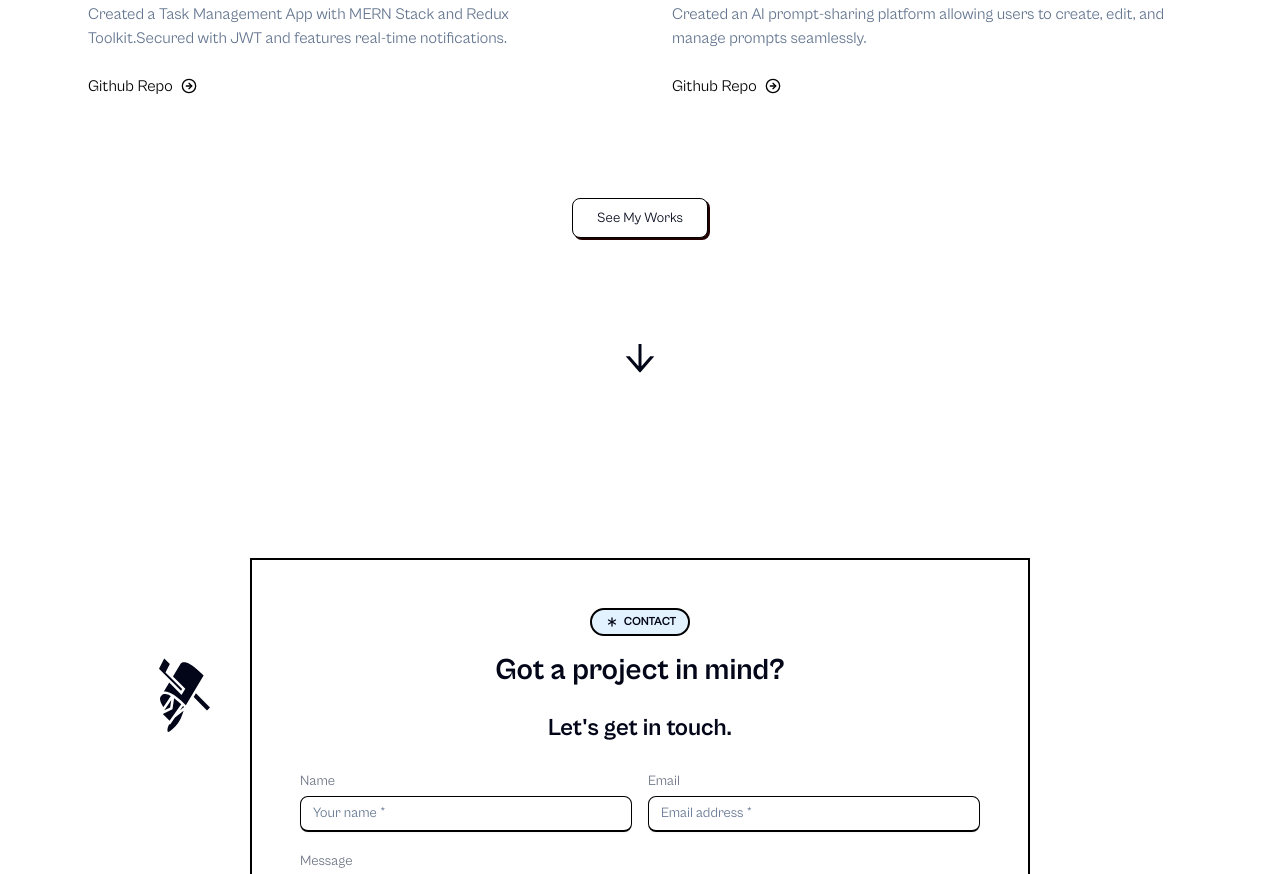
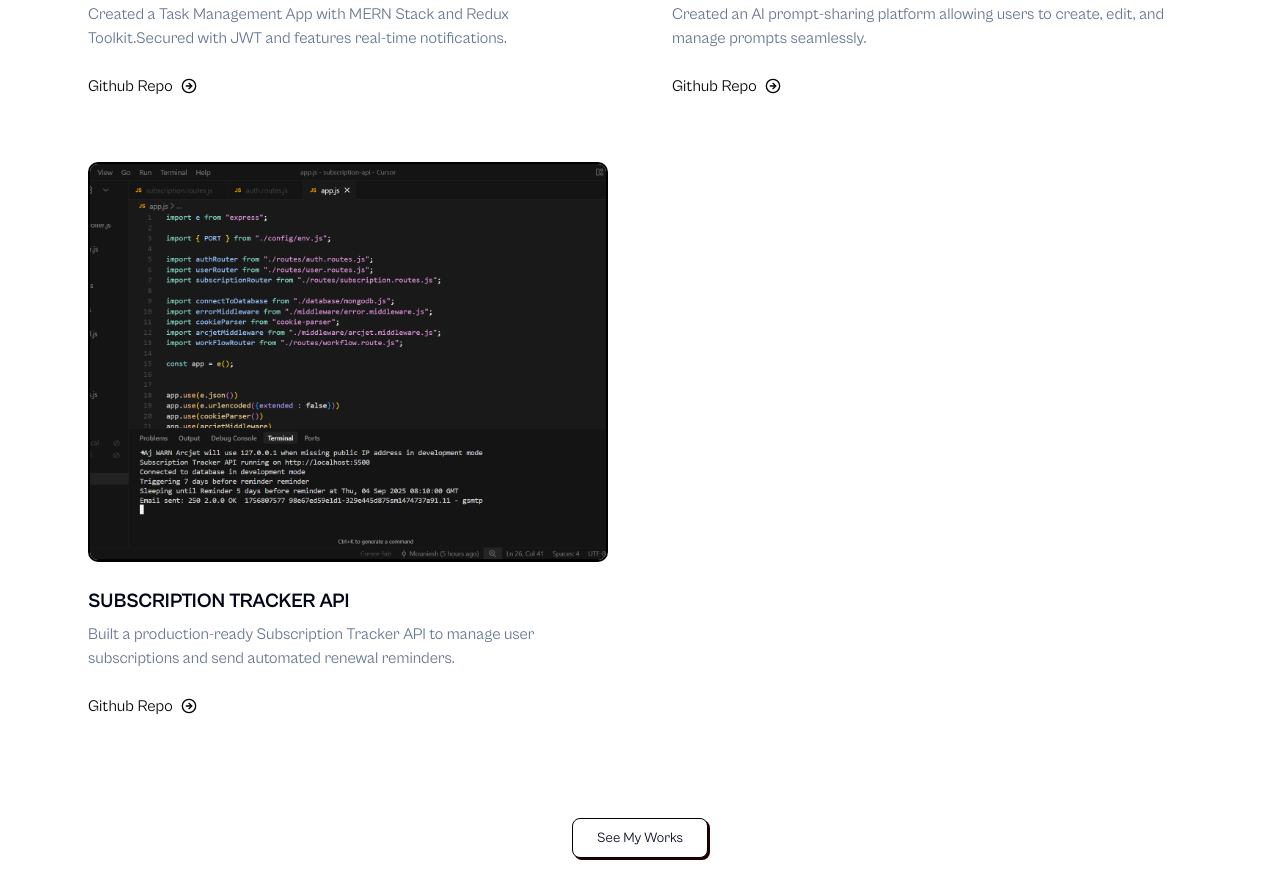
Before and after one commit to Mounieshh/portfolio_mouniesh_v2, a Next.js app: page / in a window 1280 px wide. Shown: the part 3900-4774 px from the top of the page. Built offline with nearby package versions, Linux system fonts and the light colour scheme; a web font is replaced by a local one.

Commit message:
project add

```diff
--- a/src/sections/project.tsx
+++ b/src/sections/project.tsx
@@ -36,6 +36,13 @@ const projects = [
     description: "Created an AI prompt-sharing platform allowing users to create, edit, and manage prompts seamlessly.",
     link: "https://github.com/Mounieshh/promptopia_nextjs",
     label: "Github Repo"
+  },
+  {
+    image: "/project/sub-tracker.png",
+    header: "SUBSCRIPTION TRACKER API",
+    description: "Built a production-ready Subscription Tracker API to manage user subscriptions and send automated renewal reminders.",
+    link: "https://github.com/Mounieshh/subscription-tracker-api",
+    label: "Github Repo"
   }
 ];
 
```
Also changed, not shown: public/project/sub-tracker.png (added).
